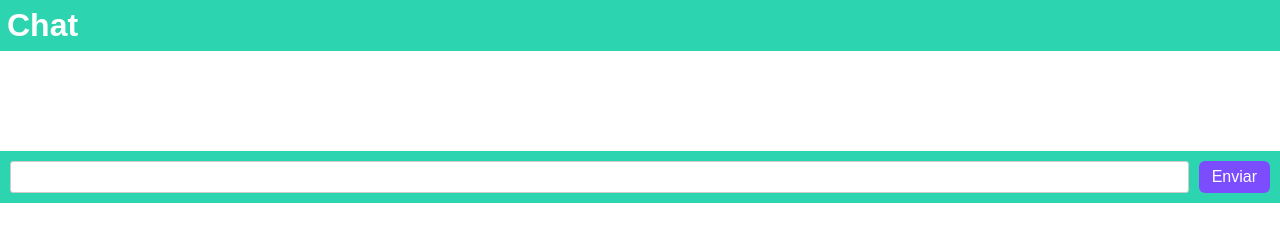
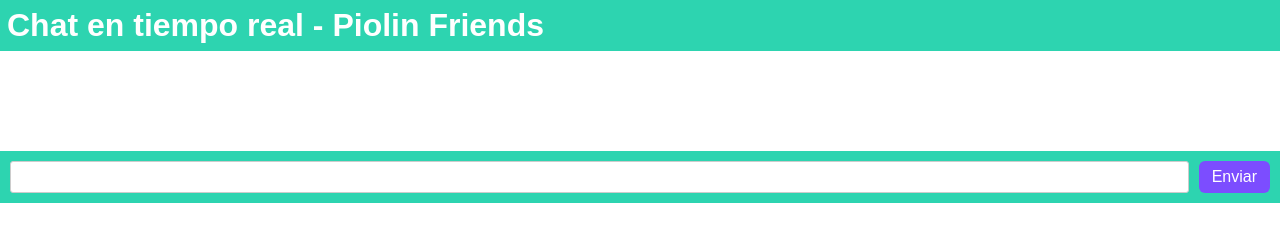
Before and after one commit to Adoptsomekids/Chat-con-Node-JS, a website: page src/views/index.html in a window 1280 px wide. Drawn offline with nearby package versions, Linux system fonts and the light colour scheme; files that its build step writes are made by us from their sources; no server answers; files whose address does not match are found by name.

Commit message:
Update index.html

```diff
--- a/src/views/index.html
+++ b/src/views/index.html
@@ -6,12 +6,12 @@
     <meta name="viewport" content="width=device-width, initial-scale=1.0">
     <link rel="stylesheet" href="css/style.css">
     <link rel="stylesheet" href="css/chat.css">
-    <title>¡Chat!</title>
+    <title>Piolin Chat</title>
 </head>
 <body>
 
     <header>
-        <h1>Chat</h1>
+        <h1>Chat en tiempo real - Piolin Friends</h1>
     </header>
 
     <main>
```
